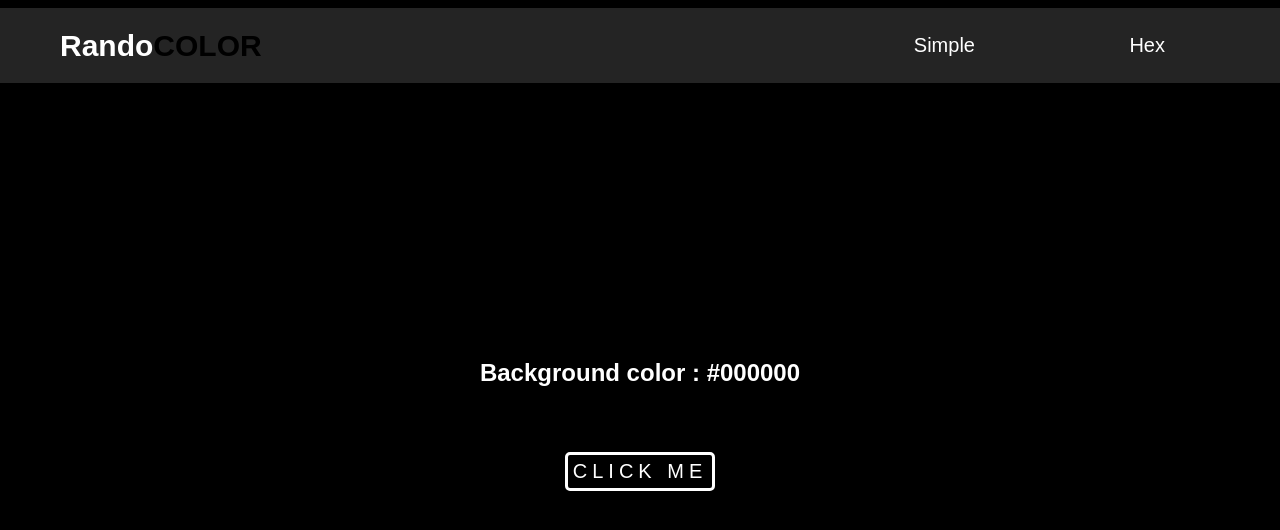
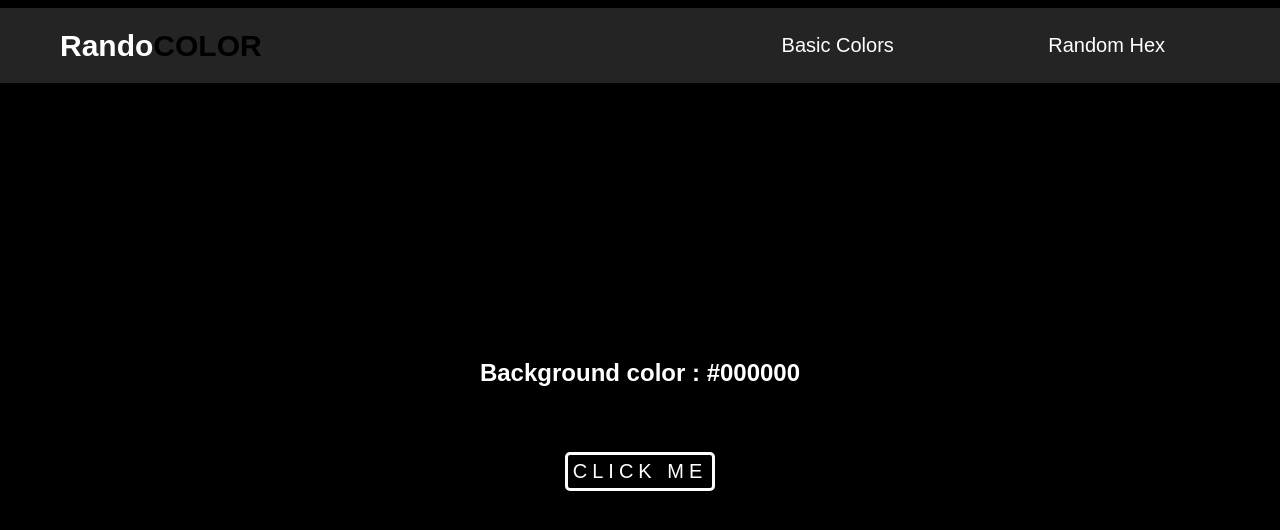
Before and after one commit to J-Addens/Color-Generator, a plain HTML site: page hex.html in a window 1280 px wide. Drawn offline with Linux system fonts and the light colour scheme.

Commit message:
changed index

```diff
--- a/hex.html
+++ b/hex.html
@@ -10,8 +10,8 @@
       <div class="max-width">
         <div class="logo"><a href="#">Rando<span id="color-span">COLOR</span></a></div>
         <ul class="menu">
-          <li><a href="index.html">Simple</a></li>
-          <li><a href="hex.html">Hex</a></li>
+          <li><a href="index.html">Basic Colors</a></li>
+          <li><a href="hex.html">Random Hex</a></li>
        </ul>
       </div>
     </nav>
```
